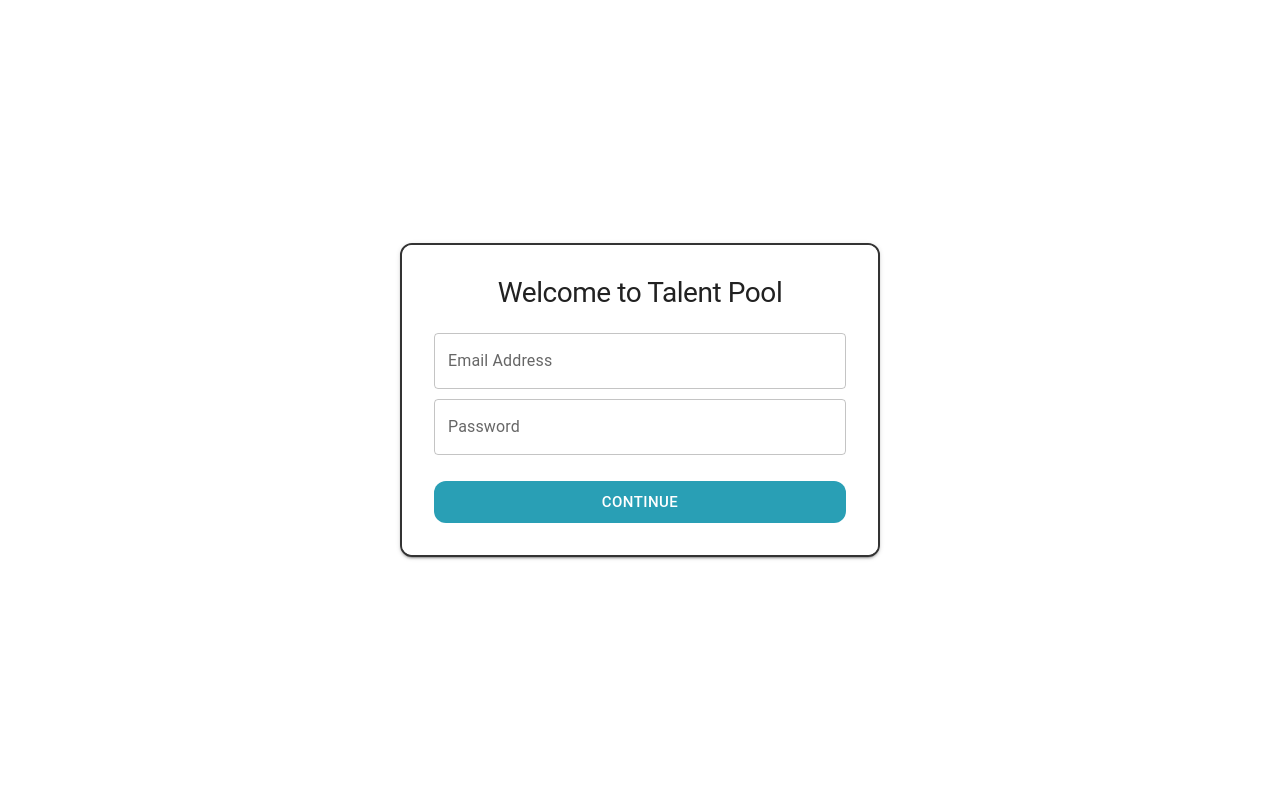
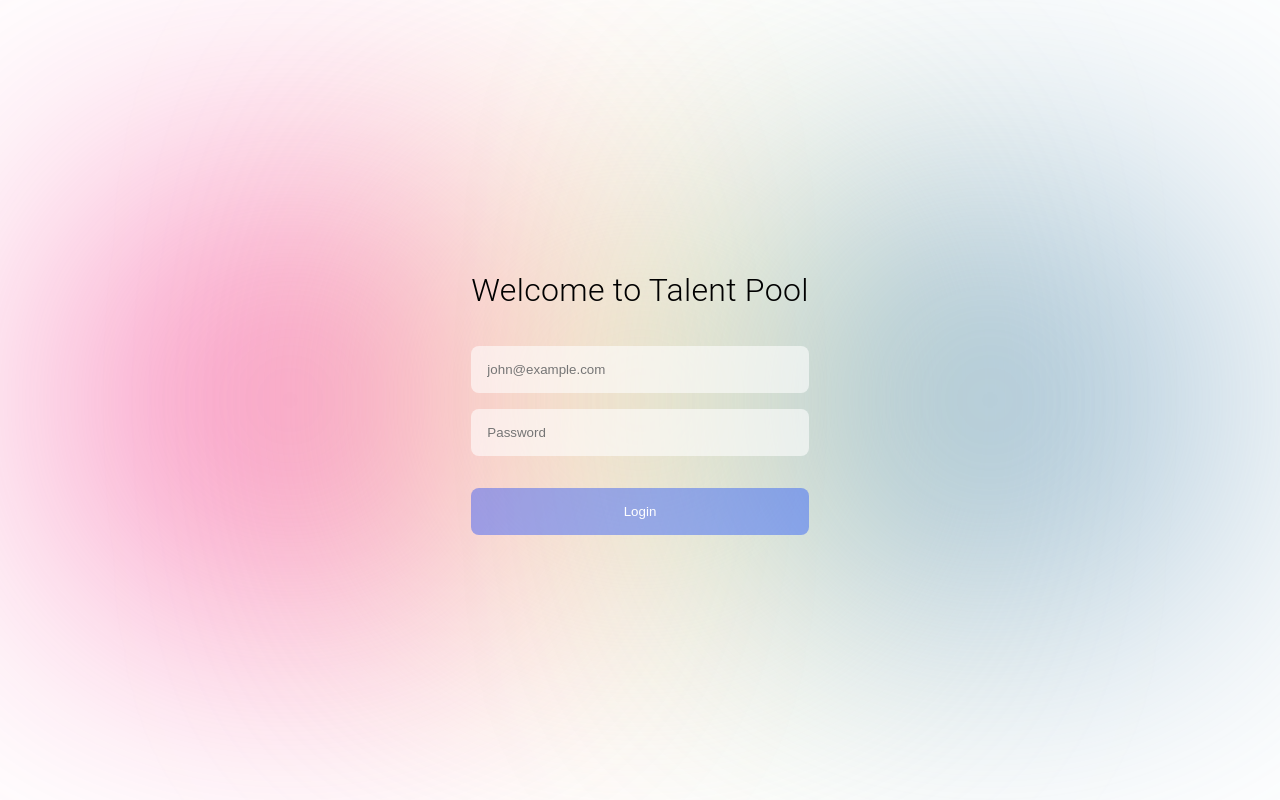
Before and after one commit to tanmaymazumdar19/zerobug-web, a React (Vite) app: page /login in a window 1280 px wide. Built offline with nearby package versions, Linux system fonts and the light colour scheme.

Commit message:
feat: redesign login page.

```diff
--- a/src/pages/Login/index.tsx
+++ b/src/pages/Login/index.tsx
@@ -1,8 +1,10 @@
-import { useForm } from "react-hook-form";
-import { Box, Stack, Paper, Button, Typography } from "@mui/material";
+import {
+  Box,
+  Typography,
+  ButtonBase,
+  CircularProgress,
+} from "@mui/material";
 
-import InputTypeTextAndEmail from "../../components/Reuseable/Inputcomp";
-import styled from "styled-components";
 import { useDispatch } from "react-redux";
 import { storeLoginToken } from "../../redux/slices/authSlice";
 import { useNavigate } from "react-router-dom";
@@ -10,136 +12,161 @@ import {
   useAdminLoginMutation,
   useCompanyLoginMutation,
 } from "../../redux/api/api";
+import { useState } from "react";
 
-const StyledForm = styled.form`
-  input {
-    background-color: white;
-    border-radius: 12px;
-  }
-`;
-
-const defaultValues = {
-  email: "",
-  password: "",
-};
-const password = "password";
-const email = "email";
+const emailRegex = /^([a-zA-Z0-9_\-\.]+)@([a-zA-Z0-9_\-\.]+)\.([a-zA-Z]{2,5})$/;
 
 function AdminLoginPage() {
   const dispatch = useDispatch();
   const navigate = useNavigate();
   const [tryAdminLogin] = useAdminLoginMutation();
   const [tryCompanyLogin] = useCompanyLoginMutation();
-  const {
-    watch,
-    control,
-    register,
-    handleSubmit,
-    formState: { errors },
-    reset,
-  } = useForm({ defaultValues });
+  const [email, setEmail] = useState<string>();
+  const [password, setPassword] = useState<string>();
+  const [error, setError] = useState<string>();
+  const [loader, setLoader] = useState<boolean>(false);
 
-  const loginSectionStyle = {
-    display: "flex",
-    alignItems: "center",
-    justifyContent: "center",
-    height: "100vh",
-    width: "100%",
-  };
-
-  const loginDiv = {
-    backgroundColor: "white",
-    padding: "2rem",
-  };
-
-  const paperStyle = {
-    width: "30rem",
-    backgroundColor: "white",
-    borderRadius: "12px",
-    overflow: "hidden",
-    border: "2px solid #333",
-  };
-
-  return (
-    <Box sx={{ position: "relative" }}>
-      <Box component="section" sx={loginSectionStyle}>
-        <Paper elevation={2} sx={paperStyle}>
-          <Box sx={loginDiv}>
-            <Stack spacing={1} sx={{ mb: 3 }} alignItems="center">
-              <Typography
-                variant="h1"
-                sx={{
-                  fontSize: "1.75rem",
-                  fontWeight: "var(--font600)",
-                }}
-              >
-                Welcome to Talent Pool
-              </Typography>
-            </Stack>
-
-            <StyledForm
-              noValidate
-              onSubmit={handleSubmit(async (data) => {
+  async function handleSubmit() {
+    setLoader(true)
+    setError('')
     const res: any =
-                  data?.email === "anshul@yopmail.com"
-                    ? await tryAdminLogin({ body: data }).unwrap()
-                    : await tryCompanyLogin({ body: data }).unwrap();
+      email === "anshul@yopmail.com"
+        ? await tryAdminLogin({ body: { email, password } }).unwrap()
+        : await tryCompanyLogin({ body: { email, password } }).unwrap();
     if (res?.status === 200 || res?.status === true) {
       dispatch(
         storeLoginToken({
           token: res?.data.authToken,
-                      isAdmin: data?.email === "anshul@yopmail.com",
+          isAdmin: email === "anshul@yopmail.com",
         })
       );
+      setLoader(false)
       navigate("/");
+    } else if (res?.status === false && res?.message) {
+      setLoader(false)
+      setError(res?.message)
     } else {
+      setLoader(false)
       navigate("/");
     }
-                reset();
-              })}
-            >
-              <Stack spacing={2}>
-                <InputTypeTextAndEmail
-                  type={email}
-                  registerWith={email}
-                  label="Email Address"
-                  control={control}
-                  register={register}
-                  isError={!!errors?.email?.message}
-                  helperText={errors?.email?.message}
-                />
+  }
 
-                <InputTypeTextAndEmail
-                  type={password}
-                  label="Password"
-                  registerWith={password}
-                  watch={watch}
-                  control={control}
-                  register={register}
-                  isError={!!errors?.password?.message}
-                  helperText={errors?.password?.message}
-                />
-              </Stack>
-
-              <Button
-                fullWidth
-                disableElevation
-                size="large"
-                type="submit"
-                variant="contained"
+  return (
+    <>
+      <Box
         sx={{
-                  mt: 4,
-                  borderRadius: "12px",
-                  textTransform: "capitalize",
+          display: "grid",
+          width: "100%",
+          height: "100vh",
+          placeItems: "center",
+          position: "relative",
         }}
       >
-                CONTINUE
-              </Button>
-            </StyledForm>
+        <Box sx={{ display: "flex", alignItems: "center" }}>
+          <Box
+            sx={{
+              width: 350,
+              height: 350,
+              borderRadius: 1000,
+              bgcolor: "#F11A7B",
+              filter: "blur(145px)",
+            }}
+          />
+          <Box
+            sx={{
+              width: 350,
+              height: 350,
+              borderRadius: 1000,
+              bgcolor: "#F2EE9D",
+              filter: "blur(145px)",
+            }}
+          />
+          <Box
+            sx={{
+              width: 350,
+              height: 350,
+              borderRadius: 1000,
+              bgcolor: "#4682A9",
+              filter: "blur(145px)",
+            }}
+          />
         </Box>
-        </Paper>
+
+        <Box
+          sx={{
+            position: "absolute",
+            display: "flex",
+            flexDirection: "column",
+            gap: "32px",
+          }}
+        >
+          <Typography sx={{ fontSize: "32px", fontWeight: 300 }}>
+            Welcome to Talent Pool
+          </Typography>
+
+          {error && (
+            <Box sx={{ bgcolor: '#ff00006e', p: '8px 16px', borderRadius: '8px' }}>
+              <Typography>{error}</Typography>
+            </Box>
+          )}
+
+          <Box sx={{ display: "flex", flexDirection: "column", gap: "16px" }}>
+            <input
+              onChange={(event: any) => setEmail(event.target.value)}
+              type="email"
+              placeholder="john@example.com"
+              style={{
+                padding: "16px",
+                borderRadius: "8px",
+                border: "none",
+                background: "#ffffff94",
+                outline: "none",
+              }}
+              onBlur={(e: any) => {
+                if (!emailRegex.test(e.target.value)) {
+                  setError('Please enter a Valid Email !!')
+                } else {
+                  setError('')
+                }
+              }}
+            />
+            <input
+              onChange={(event: any) => setPassword(event.target.value)}
+              type="password"
+              placeholder="Password"
+              style={{
+                padding: "16px",
+                borderRadius: "8px",
+                border: "none",
+                background: "#ffffff94",
+                outline: "none",
+              }}
+            />
+          </Box>
+
+          <ButtonBase
+            sx={{
+              width: "100%",
+              padding: "16px",
+              borderRadius: "8px",
+              border: "none",
+              background: loader || !email||!password ? '#003bff5e' : "#003bff94",
+              color: "#fff",
+              cursor: "pointer",
+              ":hover": { background: "#003bffb8" },
+              display: 'flex',
+              gap: '8px',
+              alignItems: 'center',
+            }}
+            disabled={loader || !email||!password}
+            onClick={handleSubmit}
+          >
+            {loader && <CircularProgress sx={{ color: '#fff', width: `20px !important`, height: `20px !important` }} />}
+            Login
+          </ButtonBase>
         </Box>
       </Box>
+    </>
   );
 }
 
```
Lines whose indentation alone changed are shown as unchanged.
